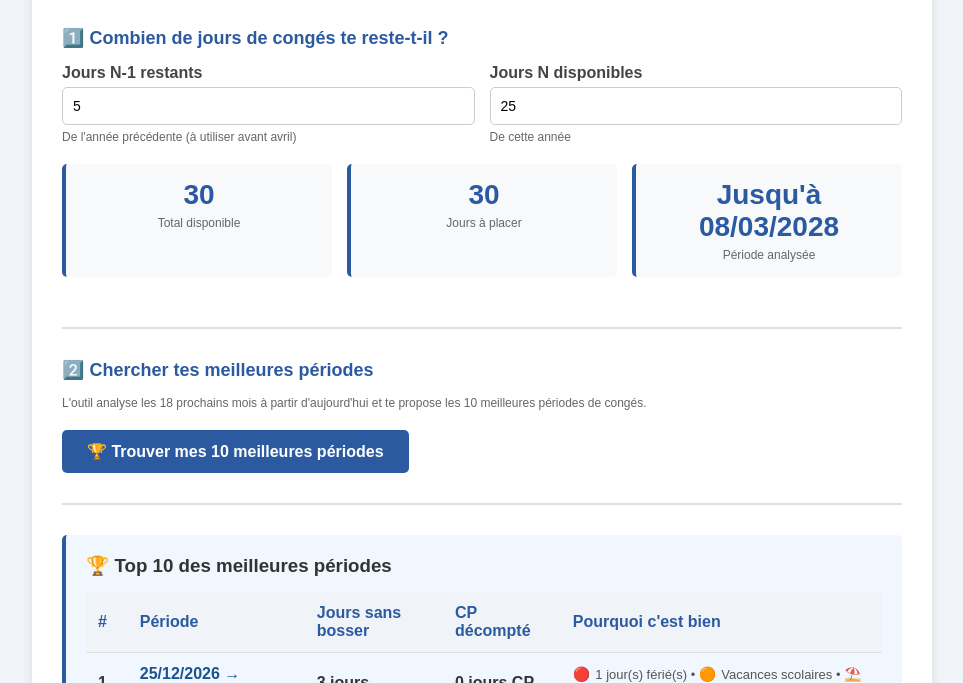
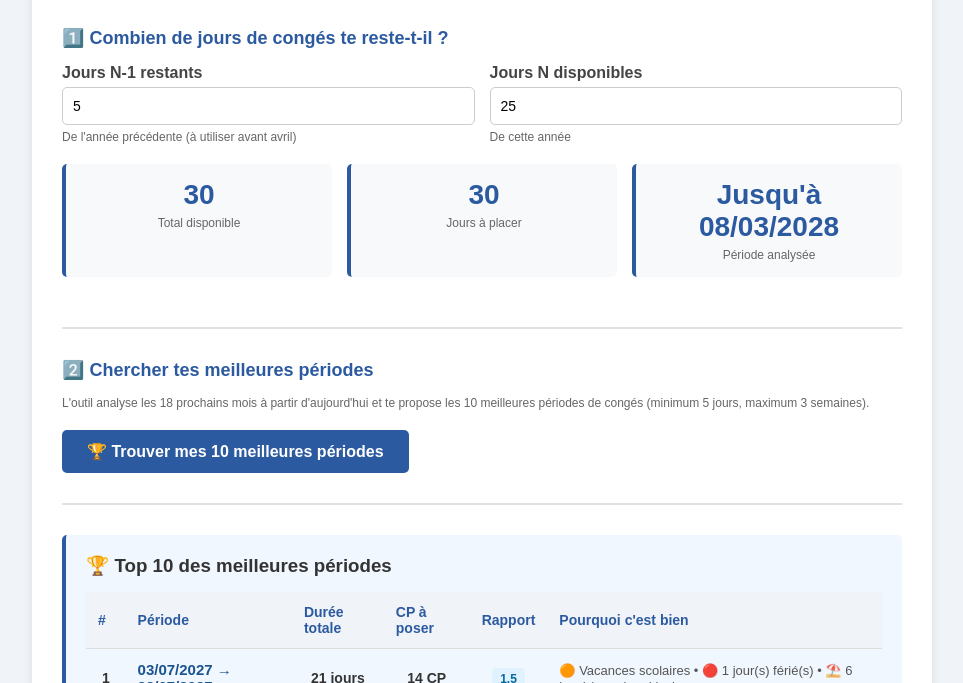
Before and after one commit to ded0um/assistant-conges-simplifie, a plain HTML site: page index.html in a window 1280 px wide. Both pictures are taken after a click on the button "🏆 Trouver mes 10 meilleures périodes". Shown: the part 117-800 px from the top of the page, without its empty margins (158-1121 px from the left). Drawn offline with Linux system fonts and the light colour scheme.

Commit message:
Correction majeure - minimum 5 jours, meilleur scoring, ratio visible

```diff
--- a/index.html
+++ b/index.html
@@ -117,6 +117,7 @@
       width: 100%;
       border-collapse: collapse;
       margin-top: 15px;
+      font-size: 14px;
     }
     th, td {
       padding: 12px;
@@ -130,7 +131,6 @@
     }
     tr:hover {
       background: #fffacd;
-      cursor: pointer;
     }
     .text-small {
       font-size: 12px;
@@ -143,11 +143,20 @@
     }
     .emoji-raison {
       font-size: 14px;
-      margin-right: 5px;
+      margin-right: 2px;
     }
     .periode-nombre {
       font-weight: bold;
       color: #1a5490;
+      font-size: 15px;
+    }
+    .ratio-badge {
+      background: #e0f2fe;
+      color: #0369a1;
+      padding: 4px 8px;
+      border-radius: 4px;
+      font-weight: bold;
+      font-size: 12px;
     }
   </style>
 </head>
@@ -191,7 +200,7 @@
     <!-- Section 2: Action -->
     <div class="section">
       <h2>2️⃣ Chercher tes meilleures périodes</h2>
-      <p class="text-small">L'outil analyse les 18 prochains mois à partir d'aujourd'hui et te propose les 10 meilleures périodes de congés.</p>
+      <p class="text-small">L'outil analyse les 18 prochains mois à partir d'aujourd'hui et te propose les 10 meilleures périodes de congés (minimum 5 jours, maximum 3 semaines).</p>
       <button onclick="trouverMeilleures()">🏆 Trouver mes 10 meilleures périodes</button>
     </div>
 
@@ -205,7 +214,6 @@
     const toISO = (d) => d.toISOString().split('T')[0];
     const addDays = (d, n) => new Date(d.getTime() + n * 86400000);
     const fmt = (d) => d.toLocaleDateString('fr-FR');
-    const dayOfWeek = (d) => d.getDay();
     const isWeekday = (d) => d.getDay() >= 1 && d.getDay() <= 5;
 
     // Jours fériés français
@@ -260,26 +268,21 @@
     };
 
     // Compter les raisons pour une bonne période
-    function getRaisons(debut, fin, zone) {
+    function getRaisons(debut, fin) {
       let raisons = [];
-      let jFeries = 0, vacances = 0;
+      let jFeries = 0, vacances = 0, we = 0;
 
       for (let d = new Date(debut); d <= fin; d = addDays(d, 1)) {
         if (isJourFerie(d)) jFeries++;
         if (isVacances(d)) vacances++;
+        if (d.getDay() === 0 || d.getDay() === 6) we++;
       }
 
-      if (jFeries > 0) raisons.push(`<span class="emoji-raison">🔴</span>${jFeries} jour(s) férié(s)`);
-      if (vacances > 0) raisons.push(`<span class="emoji-raison">🟠</span>Vacances scolaires`);
+      if (vacances > 0) raisons.push(`🟠 Vacances scolaires`);
+      if (jFeries > 0) raisons.push(`🔴 ${jFeries} jour(s) férié(s)`);
+      if (we > 0) raisons.push(`⛱️ ${we} jour(s) weekend inclus`);
 
-      // Inclure les WE
-      let compteurWE = 0;
-      for (let d = new Date(debut); d <= fin; d = addDays(d, 1)) {
-        if (d.getDay() === 0 || d.getDay() === 6) compteurWE++;
-      }
-      if (compteurWE > 0) raisons.push(`<span class="emoji-raison">⛱️</span>${compteurWE} jour(s) weekend`);
-
-      if (raisons.length === 0) raisons.push(`<span class="emoji-raison">✅</span>Période équilibrée`);
+      if (raisons.length === 0) raisons.push(`✅ Période bien placée`);
 
       return raisons;
     }
@@ -305,20 +308,28 @@
 
       let meilleures = [];
 
-      // Chercher toutes les périodes
+      // Chercher toutes les périodes VALABLES (min 5j, max 21j)
       for (let s = new Date(debut); s <= fin; s = addDays(s, 1)) {
-        for (let len = 3; len <= 21; len++) {
+        for (let len = 5; len <= 21; len++) {  // MIN 5 JOURS, MAX 21 JOURS
           const e = addDays(s, len - 1);
           if (e > fin) break;
 
           const cout = coutCP(s, e);
-          if (cout > dispo) continue;
+          if (cout > dispo || cout < 1) continue;  // Doit coûter au moins 1 jour CP
 
           const repos = joursRepos(s, e);
 
-          // Score = ratio repos/CP * longueur (favorise long repos avec peu de CP)
+          // Score = privilégie repos max avec peu de CP
           const ratio = repos / cout;
-          const score = ratio * Math.log(repos);
+
+          // Bonus si c'est pendant vacances ou avec jours fériés
+          let bonus = 0;
+          for (let d = new Date(s); d <= e; d = addDays(d, 1)) {
+            if (isVacances(d)) bonus += 10;
+            if (isJourFerie(d)) bonus += 5;
+          }
+
+          const score = (ratio * 10) + bonus + Math.log(repos);
 
           meilleures.push({
             debut: s,
@@ -335,27 +346,34 @@
       meilleures.sort((a, b) => b.score - a.score);
       meilleures = meilleures.slice(0, 10);
 
+      if (meilleures.length === 0) {
+        afficherResultat('<div class="result-box"><p>Aucune période valable trouvée avec vos jours disponibles.</p></div>');
+        return;
+      }
+
       let html = '<div class="result-box"><h3>🏆 Top 10 des meilleures périodes</h3><table>';
-      html += '<tr><th>#</th><th>Période</th><th>Jours sans bosser</th><th>CP décompté</th><th>Pourquoi c\'est bien</th></tr>';
+      html += '<tr><th>#</th><th>Période</th><th>Durée totale</th><th>CP à poser</th><th>Rapport</th><th>Pourquoi c\'est bien</th></tr>';
 
       meilleures.forEach((p, i) => {
         const raisons = getRaisons(p.debut, p.fin);
         const raisonsText = raisons.join(' • ');
 
         html += `<tr>
-          <td><strong>${i + 1}</strong></td>
+          <td style="font-weight:bold;text-align:center">${i + 1}</td>
           <td><span class="periode-nombre">${fmt(p.debut)} → ${fmt(p.fin)}</span></td>
-          <td><strong>${p.repos} jours</strong></td>
-          <td><strong>${p.cout} jours CP</strong></td>
+          <td style="text-align:center"><strong>${p.repos} jours</strong></td>
+          <td style="text-align:center"><strong>${p.cout} CP</strong></td>
+          <td style="text-align:center"><span class="ratio-badge">${p.ratio.toFixed(1)}</span></td>
           <td><span class="raison">${raisonsText}</span></td>
         </tr>`;
       });
 
       html += '</table>';
       html += '<p class="text-small" style="margin-top: 15px;"><strong>💡 Comment lire ce tableau :</strong><br>';
-      html += '• <strong>Jours sans bosser</strong> = durée totale (weekends + fériés inclus)<br>';
-      html += '• <strong>CP décompté</strong> = jours de congés à utiliser (jours ouvrés uniquement)<br>';
-      html += '• Le classement privilégie les périodes avec un maximum de repos pour un minimum de CP</p>';
+      html += '• <strong>Durée totale</strong> = jours de repos réels (weekends + fériés + CP)<br>';
+      html += '• <strong>CP à poser</strong> = jours de congés à utiliser (jours ouvrés uniquement)<br>';
+      html += '• <strong>Rapport</strong> = ratio jours de repos / jours de CP (plus c\'est haut, mieux c\'est !)<br>';
+      html += '• Le classement privilégie les périodes avec beaucoup de repos pour peu de CP</p>';
       html += '</div>';
       afficherResultat(html);
     }
```
